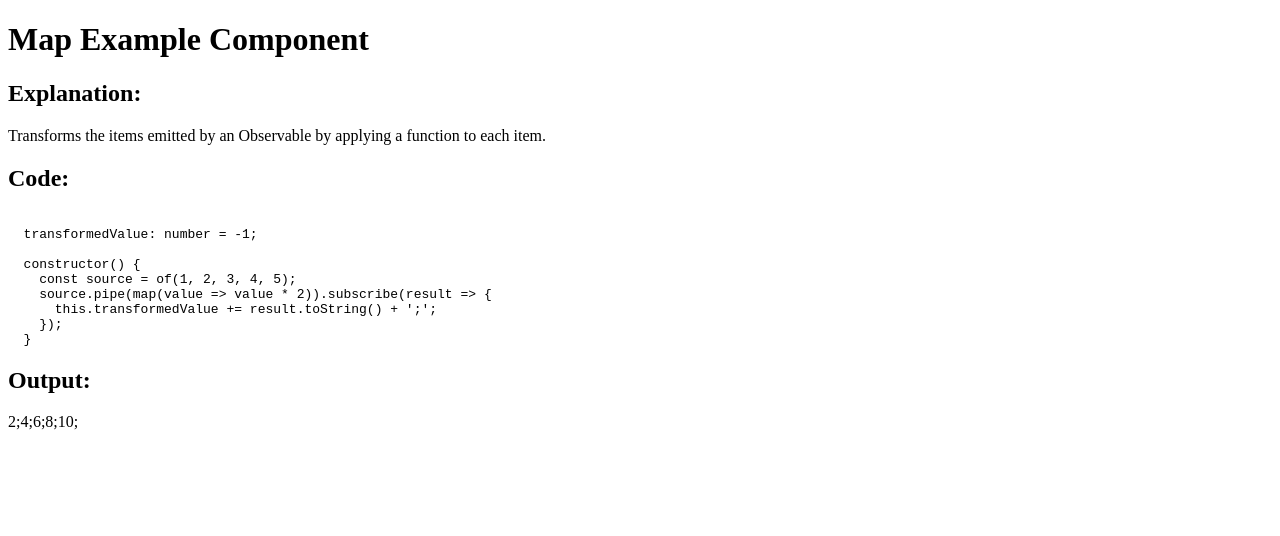
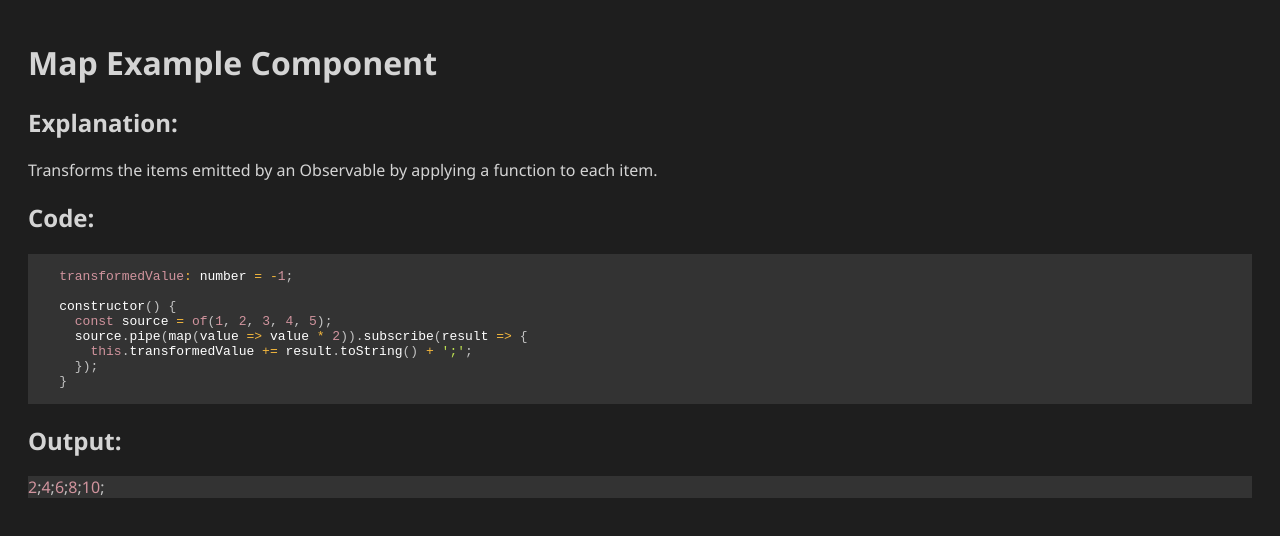
Before and after one commit to Lachi90/RxJsHandsOn, an Angular app in the folder RxJsHandsOn/: page / in a window 1280 px wide. Shown: the top 536 px of the page. Built offline with nearby package versions, Linux system fonts and the light colour scheme.

Commit message:
some styling

```diff
--- a/RxJsHandsOn/package.json
+++ b/RxJsHandsOn/package.json
@@ -26,12 +26,14 @@
     "@angular/cli": "~14.0.3",
     "@angular/compiler-cli": "^14.0.0",
     "@types/jasmine": "~4.0.0",
+    "@types/prismjs": "^1.26.0",
     "jasmine-core": "~4.1.0",
     "karma": "~6.3.0",
     "karma-chrome-launcher": "~3.1.0",
     "karma-coverage": "~2.2.0",
     "karma-jasmine": "~5.0.0",
     "karma-jasmine-html-reporter": "~1.7.0",
+    "prismjs": "^1.29.0",
     "rxjs": "^7.8.1",
     "typescript": "~4.7.2"
   }
--- a/RxJsHandsOn/src/app/app.component.css
+++ b/RxJsHandsOn/src/app/app.component.css
@@ -0,0 +1,14 @@
+/* Styles for headings */
+h1 {
+    font-size: 24px;
+    font-weight: bold;
+    margin-bottom: 10px;
+    color: #ffffff;
+}
+
+h2 {
+    font-size: 18px;
+    font-weight: bold;
+    margin-bottom: 5px;
+    color: #ffffff;
+}
--- a/RxJsHandsOn/src/app/app.module.ts
+++ b/RxJsHandsOn/src/app/app.module.ts
@@ -4,11 +4,15 @@ import { BrowserModule } from '@angular/platform-browser';
 import { AppRoutingModule } from './app-routing.module';
 import { AppComponent } from './app.component';
 import { MapExampleComponentComponent } from './map-example-component/map-example-component.component';
+import { PrismComponent } from './prism/prism.component';
+
+import 'prismjs/components/prism-typescript';
 
 @NgModule({
   declarations: [
     AppComponent,
-    MapExampleComponentComponent
+    MapExampleComponentComponent,
+    PrismComponent
   ],
   imports: [
     BrowserModule,
--- a/RxJsHandsOn/src/app/map-example-component/map-example-component.component.html
+++ b/RxJsHandsOn/src/app/map-example-component/map-example-component.component.html
@@ -3,7 +3,7 @@
 <p>Transforms the items emitted by an Observable by applying a function to each item.</p>
 
 <h2>Code:</h2>
-<pre [innerHTML]="code"></pre>
+<pre prism class="dark" [innerHTML]="code"></pre>
 
 <h2>Output:</h2>
-<div>{{ transformedValue }}</div>
+<div prism class="dark">{{ transformedValue }}</div>
--- a/RxJsHandsOn/src/app/map-example-component/map-example-component.component.ts
+++ b/RxJsHandsOn/src/app/map-example-component/map-example-component.component.ts
@@ -15,7 +15,8 @@ export class MapExampleComponentComponent {
       source.pipe(map(value => value * 2)).subscribe(result => {
         this.transformedValue += result.toString() + ';';
       });
-  }`
+    }
+  `
 
   public transformedValue: string = '';
 
--- /dev/null
+++ b/RxJsHandsOn/src/app/prism/prism.component.html
@@ -0,0 +1 @@
+<p>prism works!</p>
--- /dev/null
+++ b/RxJsHandsOn/src/app/prism/prism.component.ts
@@ -0,0 +1,24 @@
+import { Component, ElementRef, Input, AfterViewInit } from '@angular/core';
+import * as Prism from 'prismjs';
+
+
+@Component({
+  selector: 'prism, [prism]',
+  template: '<ng-content></ng-content>',
+  styles: [`
+    :host.dark { background: #333; color: #FFF;}`
+  ]
+})
+export class PrismComponent implements AfterViewInit {
+  @Input() code: string | undefined;
+  @Input() language = 'javascript';
+
+  constructor(private el: ElementRef) {}
+
+  ngAfterViewInit() {
+    const code = (this.code || this.el.nativeElement.innerText)
+    const grammar = Prism.languages[this.language];
+    const html = Prism.highlight(code, grammar, this.language);
+    this.el.nativeElement.innerHTML = html;
+  }
+}
--- a/RxJsHandsOn/src/styles.css
+++ b/RxJsHandsOn/src/styles.css
@@ -1 +1,11 @@
 /* You can add global styles to this file, and also import other style files */
+@import "~prismjs/themes/prism-dark.css";
+
+/* Global styles */
+html {
+    display: block;
+    background-color: #1e1e1e;
+    color: #d4d4d4;
+    font-family: 'Segoe UI', Arial, sans-serif;
+    padding: 20px;
+}
```
Also changed, not shown: RxJsHandsOn/src/app/prism/prism.component.css (added), 2 other files (tests, documents, lock files or other folders). Lines whose indentation alone changed are shown as unchanged.
